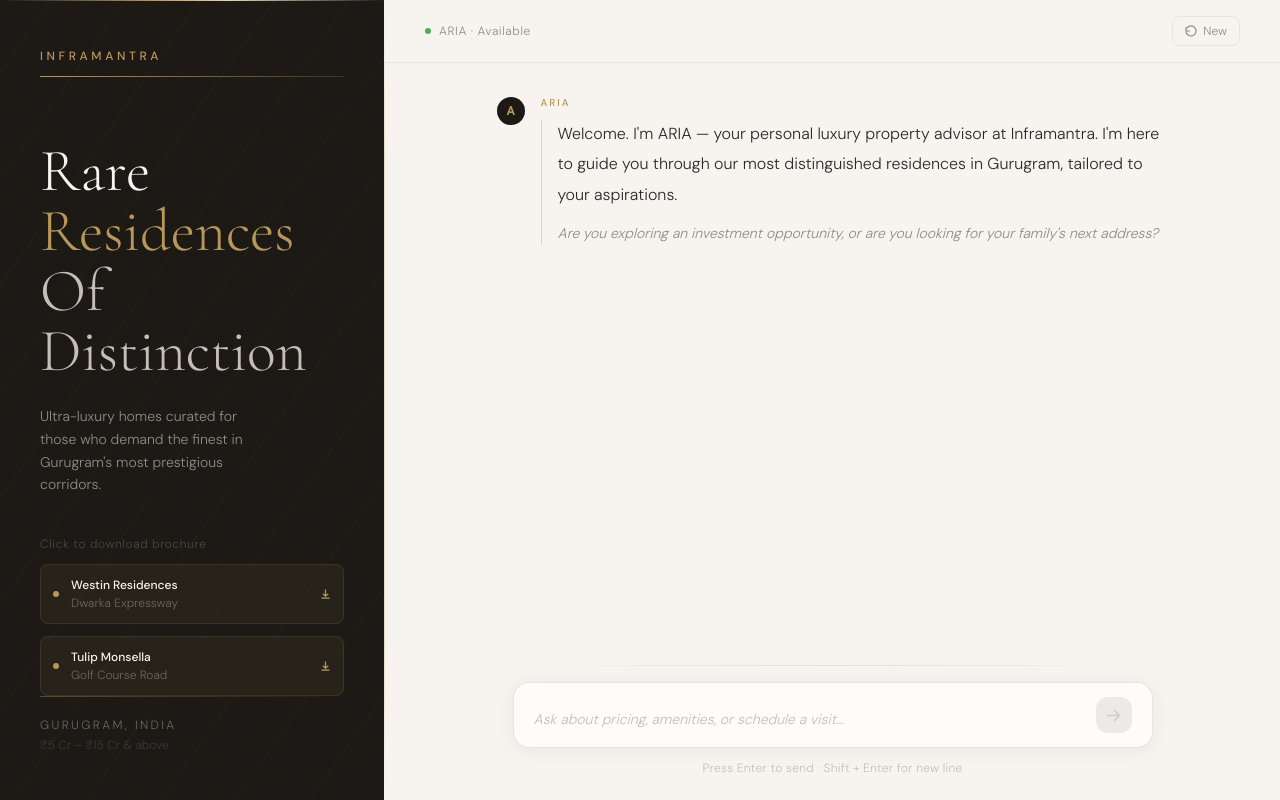
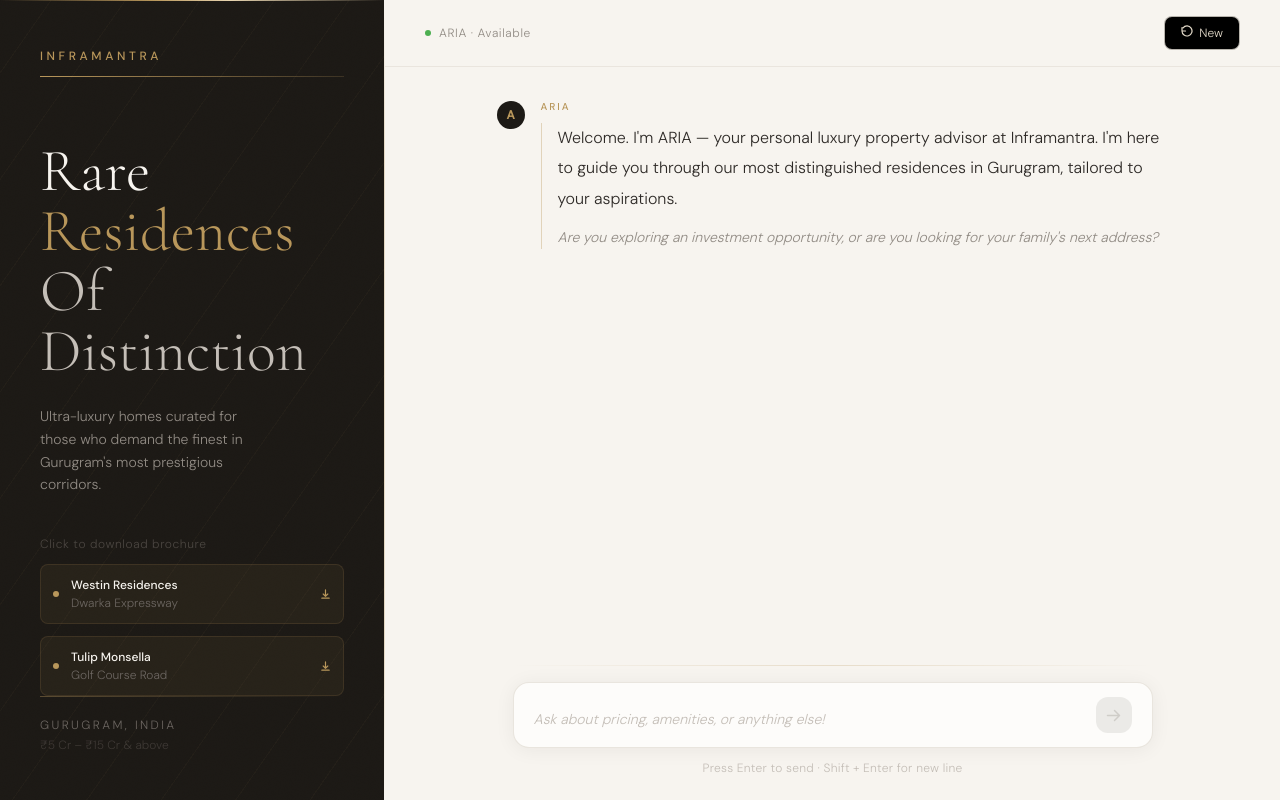
Before and after one commit to SJ-bluparrot/Realestate-Chatbot, a Next.js app in the folder frontend/: page / in a window 1280 px wide. Built offline with nearby package versions, Linux system fonts and the light colour scheme.

Commit message:
Frontend

```diff
--- a/frontend/components/ChatInput.tsx
+++ b/frontend/components/ChatInput.tsx
@@ -72,7 +72,7 @@ export default function ChatInput({ onSend, disabled = false }: ChatInputProps)
           onBlur={() => setFocused(false)}
           disabled={disabled}
           rows={1}
-          placeholder={disabled ? 'ARIA is responding…' : 'Ask about pricing, amenities, or schedule a visit…'}
+          placeholder={disabled ? 'ARIA is responding…' : 'Ask about pricing, amenities, or anything else!'}
           className="flex-1 resize-none bg-transparent outline-none text-sm leading-relaxed placeholder:text-sm"
           style={{
             color: '#1C1915',
--- a/frontend/components/ChatInterface.tsx
+++ b/frontend/components/ChatInterface.tsx
@@ -148,9 +148,9 @@ function ChatHeader({ onReset }: { onReset: () => void }) {
         onClick={onReset}
         whileHover={{ opacity: 0.7 }}
         whileTap={{ scale: 0.95 }}
-        className="flex items-center gap-1.5 text-xs font-light py-1.5 px-3 rounded-lg transition-all"
+        className="flex items-cente bg-black gap-1.5 text-xs font-light py-2 px-4 rounded-lg transition-all"
         style={{
-          color: '#918B84',
+          color: '#E3DAC9',
           border: '1px solid rgba(229, 224, 216, 0.8)',
         }}
         title="Start a new conversation"
```
Also changed, not shown: 1 other file (tests, documents, lock files or other folders).
